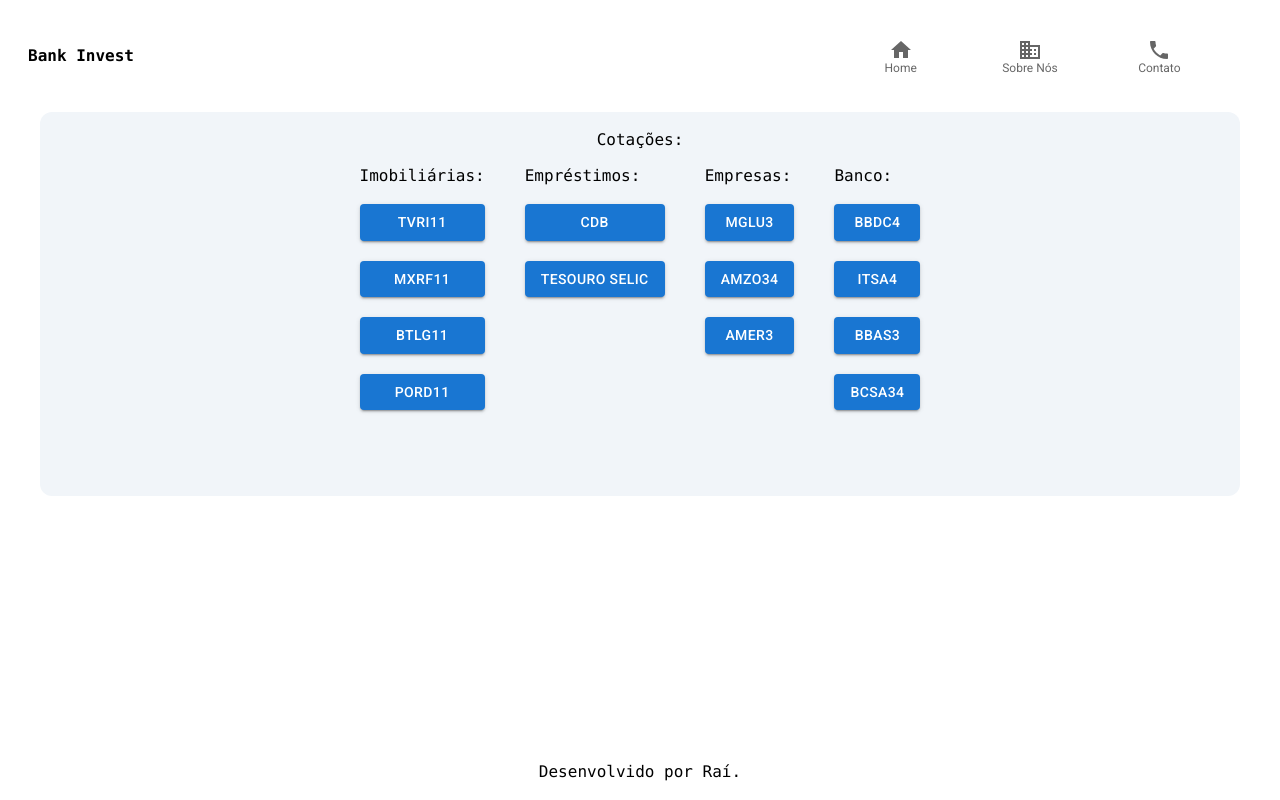
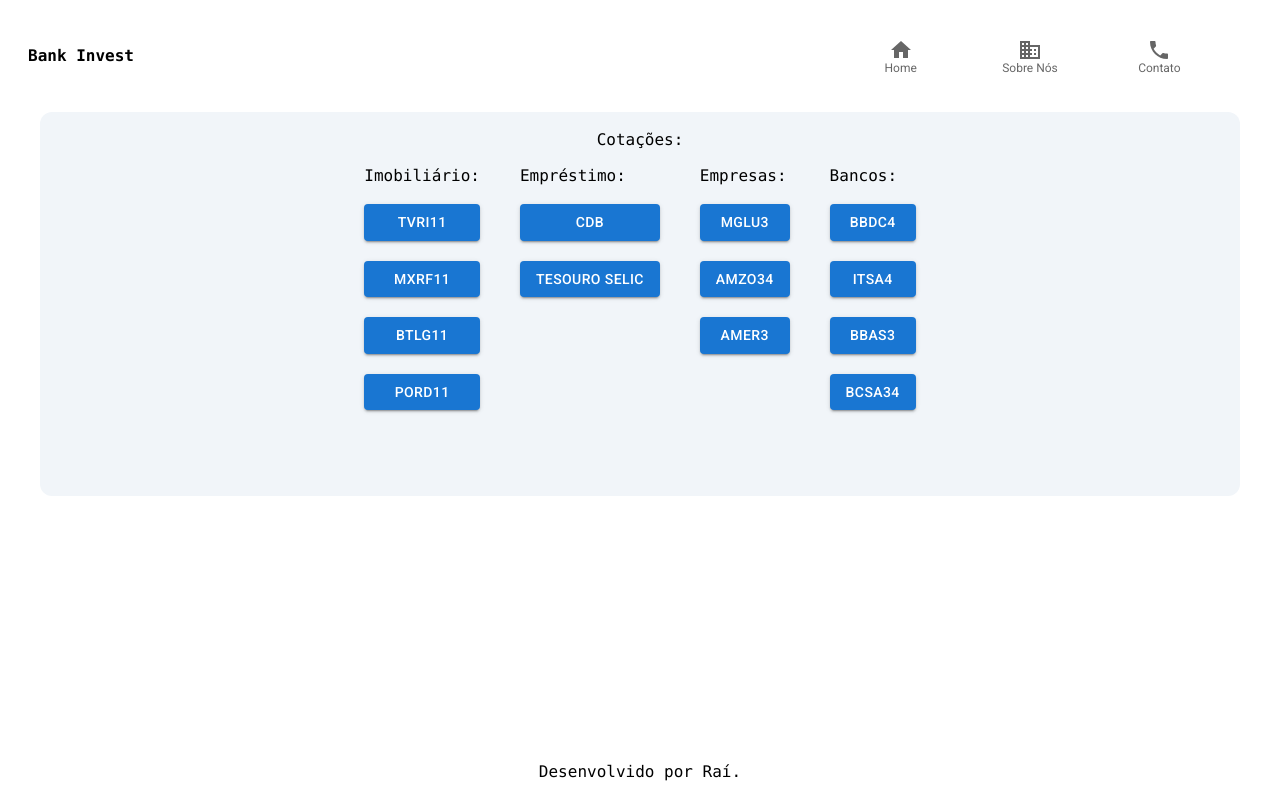
Before and after one commit to Raijoia/bank-invest, a React (Vite) app: page / in a window 1280 px wide. Built offline with nearby package versions, Linux system fonts and the light colour scheme.

Commit message:
bank(component): create component cota

```diff
--- /dev/null
+++ b/src/components/Cota/index.tsx
@@ -0,0 +1,17 @@
+import React from 'react';
+
+interface CotaProps {
+  name: string;
+  children: React.ReactNode;
+}
+
+const Cota = ({ children, name }: CotaProps) => {
+  return (
+    <div className="flex flex-col gap-5">
+      <p className="font-mono">{name}:</p>
+      {children}
+    </div>
+  );
+};
+
+export default Cota;
--- a/src/pages/Home/index.tsx
+++ b/src/pages/Home/index.tsx
@@ -1,3 +1,5 @@
+import Cota from '../../components/Cota';
+
 import { Box, Button } from '@mui/material';
 
 const Home = () => {
@@ -5,31 +7,27 @@
     <Box className="flex flex-1 flex-col items-center gap-5 bg-slate-100 rounded-xl h-96 ml-10 mr-10">
       <h2 className="font-mono pt-5">Cotações:</h2>
       <Box className="flex gap-10">
-        <div className="flex flex-col gap-5">
-          <p className="font-mono">Imobiliárias:</p>
+        <Cota name="Imobiliário">
           <Button variant="contained">TVRI11</Button>
           <Button variant="contained">Mxrf11</Button>
           <Button variant="contained">BTLG11</Button>
           <Button variant="contained">PORD11</Button>
-        </div>
-        <div className="flex flex-col gap-5">
-          <p className="font-mono">Empréstimos:</p>
+        </Cota>
+        <Cota name="Empréstimo">
           <Button variant="contained">CDB</Button>
           <Button variant="contained">Tesouro Selic</Button>
-        </div>
-        <div className="flex flex-col gap-5">
-          <p className="font-mono">Empresas:</p>
+        </Cota>
+        <Cota name="Empresas">
           <Button variant="contained">MGLU3</Button>
           <Button variant="contained">AMZO34</Button>
           <Button variant="contained">AMER3</Button>
-        </div>
-        <div className="flex flex-col gap-5">
-          <p className="font-mono">Banco:</p>
+        </Cota>
+        <Cota name="Bancos">
           <Button variant="contained">BBDC4</Button>
           <Button variant="contained">ITSA4</Button>
           <Button variant="contained">BBAS3</Button>
           <Button variant="contained">BCSA34</Button>
-        </div>
+        </Cota>
       </Box>
     </Box>
   );
```
